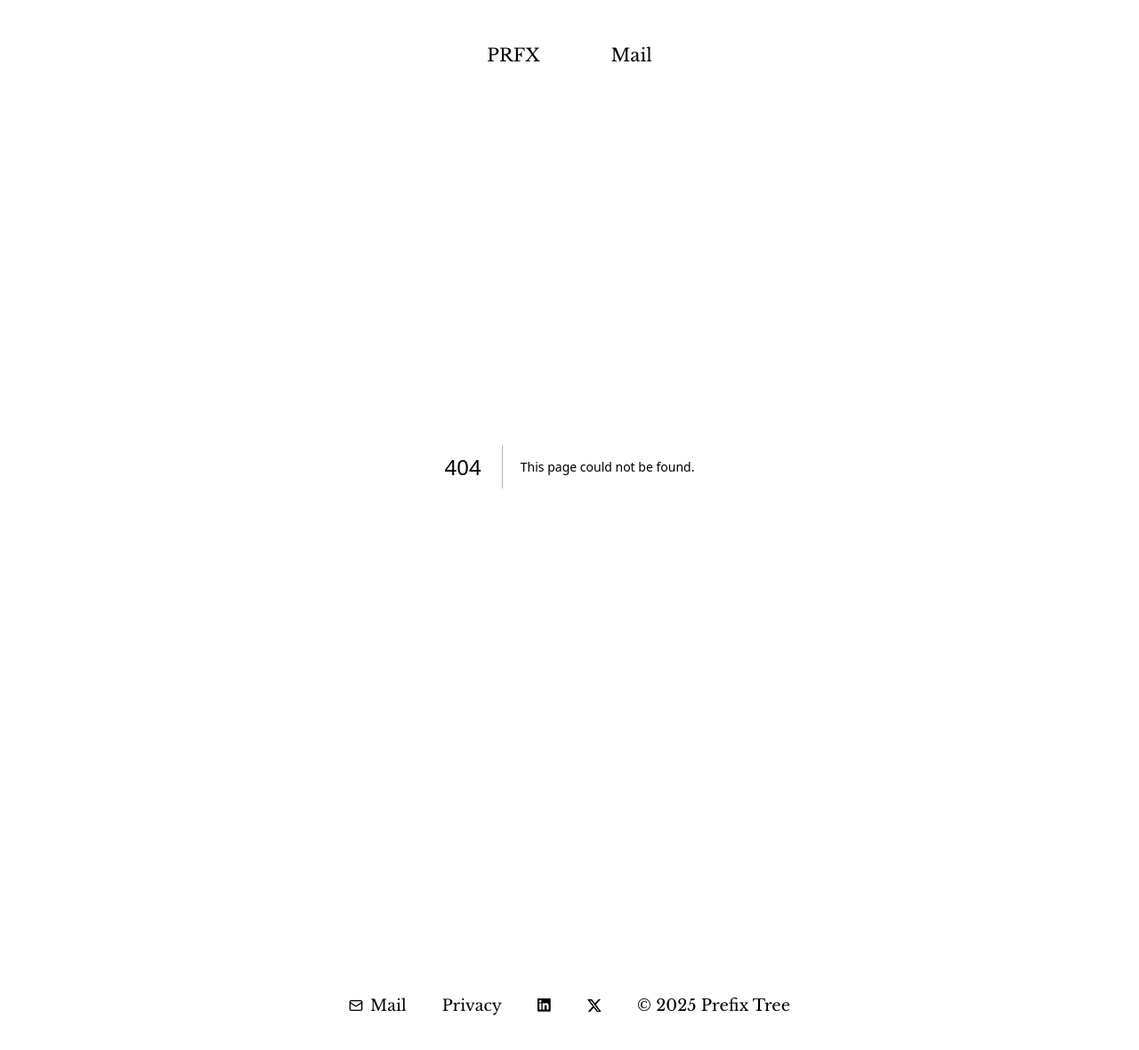
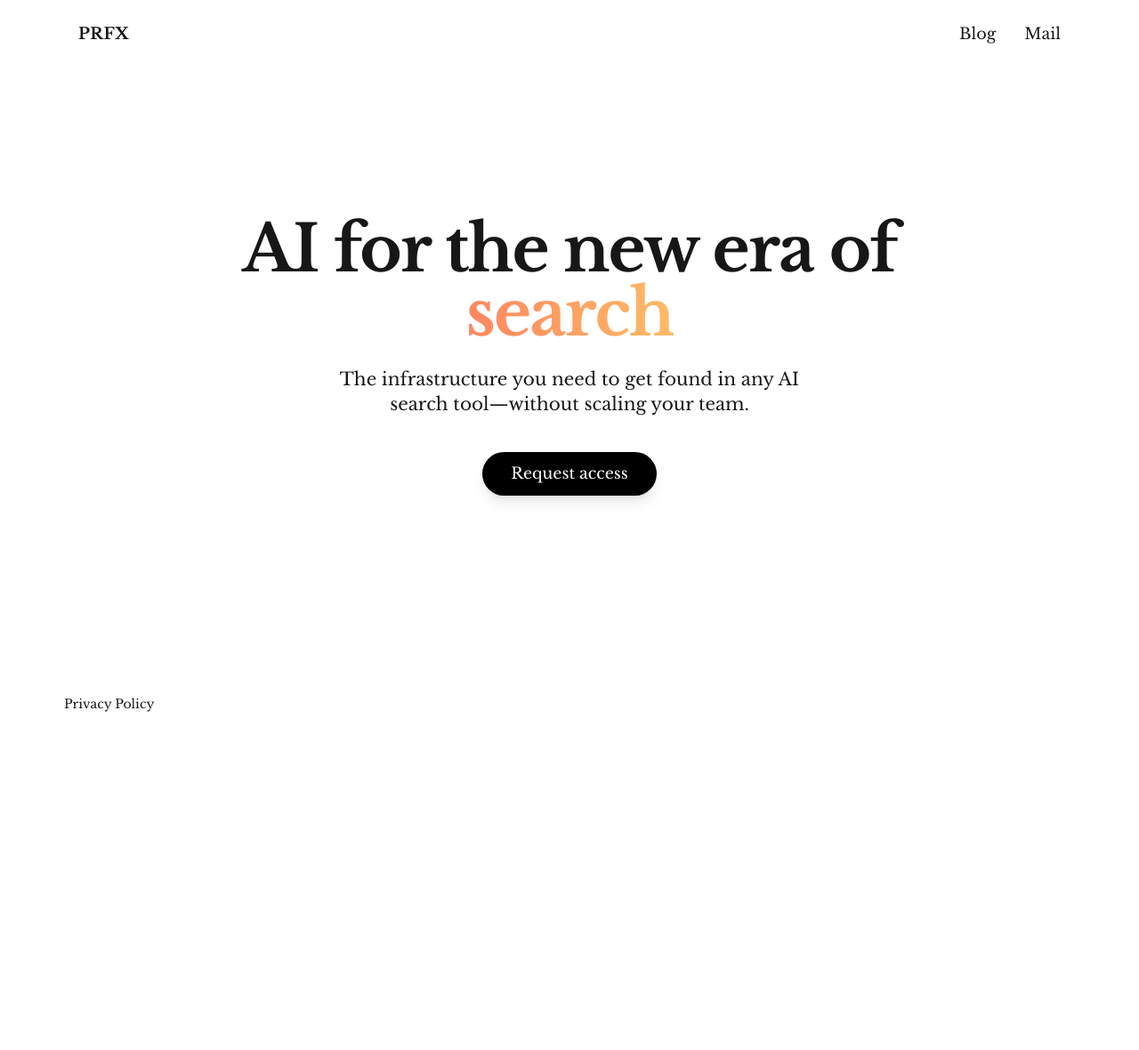
Before and after one commit to overvu-solutions/www.overvu-solutions, a Next.js app: page /prfx in a window 1280 px wide. Before the commit this address had no page. Shown: the top 1180 px of the page at 89% size. After the commit the page ends 833 px from the top, so only its background shows below. Built offline with nearby package versions, Linux system fonts and the light colour scheme.

Commit message:
Create test page suitable for verifying ideas

```diff
--- a/app/layout.tsx
+++ b/app/layout.tsx
@@ -53,70 +53,8 @@ export default function RootLayout({
 }) {
   return (
     <html lang="en">
-      {/* never let anything poke out horizontally */}
       <body className={`${font.className} overflow-x-hidden`}>
-        {/* ---------- HEADER ---------- */}
-        <header className="flex items-baseline justify-center py-12 px-4 sm:px-8">
-          <a href="/" className="text-xl">
-            <h1>PRFX</h1>
-          </a>
-
-          {/* smaller left-margin on phones so the whole chunk stays < 100 vw */}
-          <nav className="ml-6 sm:ml-20 flex gap-7 text-xl">
-            <a
-              href={`mailto:${email}`}
-              className="hover:underline hover:underline-offset-4"
-            >
-              Mail
-            </a>
-          </nav>
-        </header>
-
-        {/* ---------- MAIN CONTENT ---------- */}
-        <main className="container w-fill md:max-w-4xl mx-auto px-4 sm:px-8">
           {children}
-        </main>
-
-        {/* ---------- FOOTER ---------- */}
-        <footer className="mt-48 pb-12 flex  flex-wrap items-center justify-center gap-10 px-4 sm:px-8">
-          <a
-            href={`mailto:${email}`}
-            target="_blank"
-            rel="noopener noreferrer"
-            className="text-md flex items-center gap-2 hover:underline hover:underline-offset-4"
-          >
-            <Mail size={16} />
-            Mail
-          </a>
-
-          <a
-            href="/privacy"
-            target="_blank"
-            rel="noopener noreferrer"
-            className="text-md flex items-center gap-2 hover:underline hover:underline-offset-4"
-          >
-            <span>Privacy</span>
-          </a>
-
-          <a
-            href="https://www.linkedin.com/company/overvue-solutions/"
-            target="_blank"
-            rel="noopener noreferrer"
-            className="flex items-center gap-2 hover:underline hover:underline-offset-4"
-          >
-            <LinkedIn />
-          </a>
-          <a
-            href="https://x.com/Overvu_"
-            target="_blank"
-            rel="noopener noreferrer"
-            className="flex items-center gap-2 hover:underline hover:underline-offset-4"
-          >
-            <X />
-          </a>
-
-          <h3 className="text-lg">© {new Date().getFullYear()} Prefix Tree</h3>
-        </footer>
       </body>
     </html>
   );
--- /dev/null
+++ b/app/prfx/page.tsx
@@ -0,0 +1,57 @@
+import Image from "next/image";
+
+/**
+ * Home page – SSR variant (no animations, no client runtime).
+ * Tailwind CSS.
+ */
+export default function HomePage() {
+  const logos = [
+    { src: "/logos/dataiku.svg", alt: "Dataiku" },
+    { src: "/logos/miro.svg", alt: "Miro" },
+    { src: "/logos/instana.svg", alt: "Instana" },
+    { src: "/logos/perplexity.svg", alt: "Perplexity" },
+    { src: "/logos/slack.svg", alt: "Slack" },
+  ];
+
+  return (
+    <main className="relative min-h-screen bg-white text-neutral-900 flex flex-col justify-between px-12">
+      {/* Top-nav */}
+      <header className="flex items-center justify-between px-6 pt-6 md:px-10">
+        <a href="#" className="font-semibold text-lg tracking-wide">
+          PRFX
+        </a>
+        <nav className="hidden gap-8 md:flex">
+          <a href="#blog" className="hover:text-neutral-600">
+            Blog
+          </a>
+          <a href="mailto:hello@prfx.ai" className="hover:text-neutral-600">
+            Mail
+          </a>
+        </nav>
+      </header>
+
+      {/* Hero */}
+      <section className="mx-auto flex max-w-5xl flex-col items-center px-6 py-38 text-center md:py-48">
+        <h1 className="text-5xl font-extrabold leading-tight tracking-tight md:text-7xl">
+          AI for the new era of <span className="bg-gradient-to-r from-[#ff8660] to-[#ffbb66] bg-clip-text text-transparent">search</span>
+        </h1>
+
+        <p className="mt-6 max-w-xl text-lg md:text-xl">
+          The infrastructure you need to get found in any AI search tool—without scaling your team.
+        </p>
+
+        <a
+          href="#request"
+          className="mt-10 inline-block rounded-full bg-black px-8 py-3 font-medium text-white shadow-lg hover:scale-[1.03] transition-transform">
+          Request access
+        </a>
+      </section>
+
+      <footer className="w-full py-8">
+        <div className="mx-auto px-6 text-sm">
+          <div>Privacy Policy</div>
+        </div>
+      </footer>
+    </main>
+  );
+}
```
Also changed, not shown: 1 other file (tests, documents, lock files or other folders).
